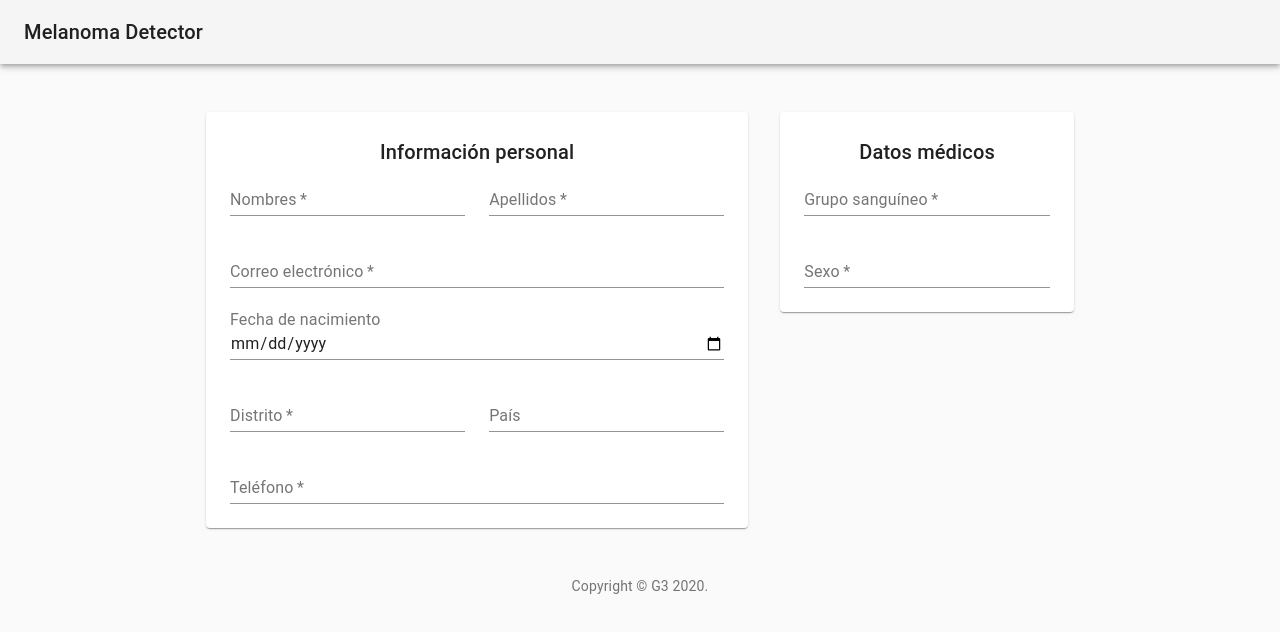
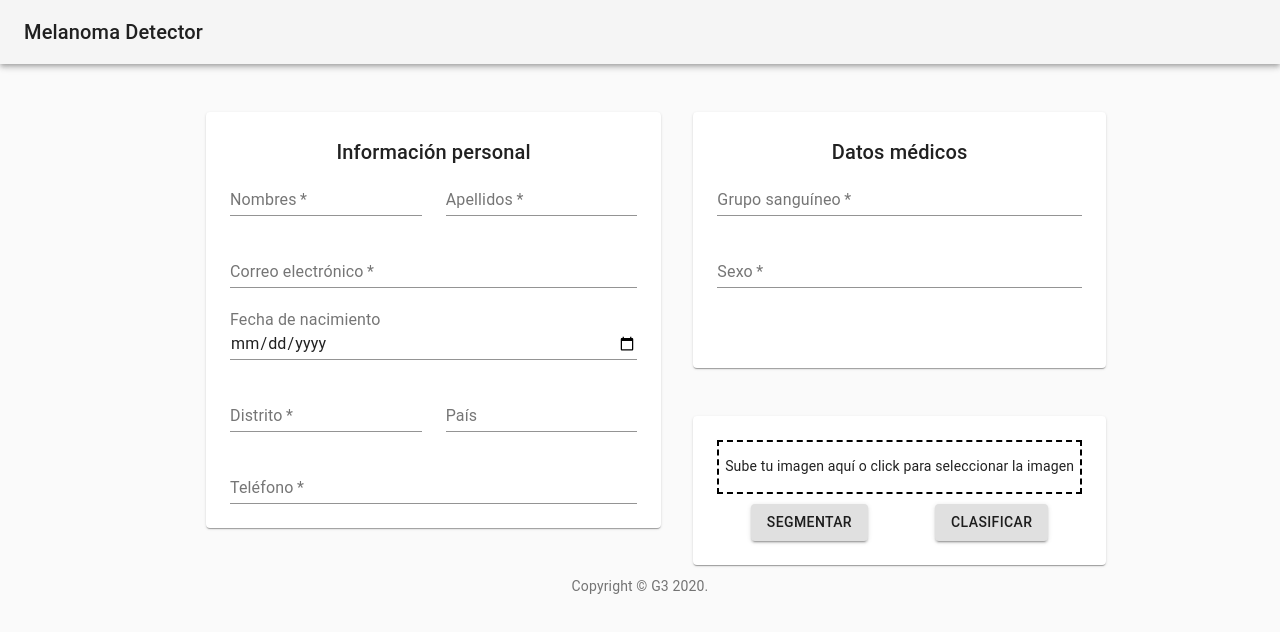
Before and after one commit to HumbertoBernal/PI3-Melanoma-identifier, a React (Create React App) app: page / in a window 1280 px wide. Shown: the top 632 px of the page. Built offline with nearby package versions, Linux system fonts and the light colour scheme.

Commit message:
index ready

```diff
--- a/package.json
+++ b/package.json
@@ -9,6 +9,7 @@
     "@testing-library/user-event": "^7.2.1",
     "react": "^16.13.1",
     "react-dom": "^16.13.1",
+    "react-dropzone": "^11.2.2",
     "react-scripts": "3.4.1"
   },
   "scripts": {
--- a/src/App.js
+++ b/src/App.js
@@ -1,12 +1,11 @@
 import React from 'react';
-import logo from './logo.svg';
 import './App.css';
 import Checkout from "./Checkout";
 
 function App() {
   return (
     <div className="App">
-      <Checkout/>
+      <Checkout />
     </div>
   );
 }
--- a/src/Checkout.js
+++ b/src/Checkout.js
@@ -14,6 +14,7 @@ import AddressForm from './AddressForm';
 import PaymentForm from './PaymentForm';
 import Review from './Review';
 import DatosMedicos from "./DatosMedicos";
+import Preview from "./Preview"
 
 function Copyright() {
     return (
@@ -128,12 +129,22 @@ const Checkout = () => {
                             )}
                         </React.Fragment>
                     </Paper>
-                    <Paper className={classes.paper} style={{"width": "35%", "height": "50%"}}>
-                        <Typography component="h6" variant="h6" align="center">
-                            Datos médicos
-                        </Typography>
-                        <DatosMedicos/>
-                    </Paper>
+                    <div style={{"display": "block"}}>
+                        <Paper className={classes.paper} style={{"width": "100%", "height": "50%"}}>
+                            <Typography component="h6" variant="h6" align="center">
+                                Datos médicos
+                            </Typography>
+                            <DatosMedicos/>
+                        </Paper>
+                        <Paper className={classes.paper} style={{"width": "100%"}}>
+                            <Preview  />
+                            <div  style={{"display": "flex", "justify-content":"space-around", "margin-top": "10px"}} >
+                                <Button variant="contained">Segmentar</Button>
+                                <Button variant="contained">Clasificar</Button>
+                            </div>
+                        </ Paper>
+
+                    </div>
                 </div>
                 <Copyright />
             </main>
--- /dev/null
+++ b/src/Preview.js
@@ -0,0 +1,74 @@
+import React, {useEffect, useState} from 'react';
+import {useDropzone} from 'react-dropzone';
+
+const thumbsContainer = {
+      display: 'flex',
+      flexDirection: 'row',
+      flexWrap: 'wrap',
+      marginTop: 16
+    };
+
+const thumb = {
+      display: 'inline-flex',
+      borderRadius: 2,
+      border: '1px solid #eaeaea',
+      marginBottom: 8,
+      marginRight: 8,
+      width: 100,
+      height: 100,
+      padding: 4,
+      boxSizing: 'border-box'
+    };
+
+const thumbInner = {
+      display: 'flex',
+      minWidth: 0,
+      overflow: 'hidden'
+    };
+
+const img = {
+      display: 'block',
+      width: 'auto',
+      height: '100%'
+    };
+
+
+export default function Preview(props) {
+  const [files, setFiles] = useState([]);
+  const {getRootProps, getInputProps} = useDropzone({
+    accept: 'image/*',
+    onDrop: acceptedFiles => {
+      setFiles(acceptedFiles.map(file => Object.assign(file, {
+        preview: URL.createObjectURL(file)
+      })));
+    }
+  });
+
+  const thumbs = files.map(file => (
+    <div style={thumb} key={file.name}>
+      <div style={thumbInner}>
+        <img
+          src={file.preview}
+          style={img}
+        />
+      </div>
+    </div>
+  ));
+
+  useEffect(() => () => {
+    // Make sure to revoke the data uris to avoid memory leaks
+    files.forEach(file => URL.revokeObjectURL(file.preview));
+  }, [files]);
+
+  return (
+    <section className="container" style={{"border": "2px dashed black" }}>
+      <div {...getRootProps({className: 'dropzone'})}>
+        <input {...getInputProps()} />
+        <p>Sube tu imagen aquí o click para seleccionar la imagen</p>
+      </div>
+      <aside style={thumbsContainer}>
+        {thumbs}
+      </aside>
+    </section>
+  );
+}
```
Also changed, not shown: src/logo.svg (deleted), 1 other file (tests, documents, lock files or other folders).
